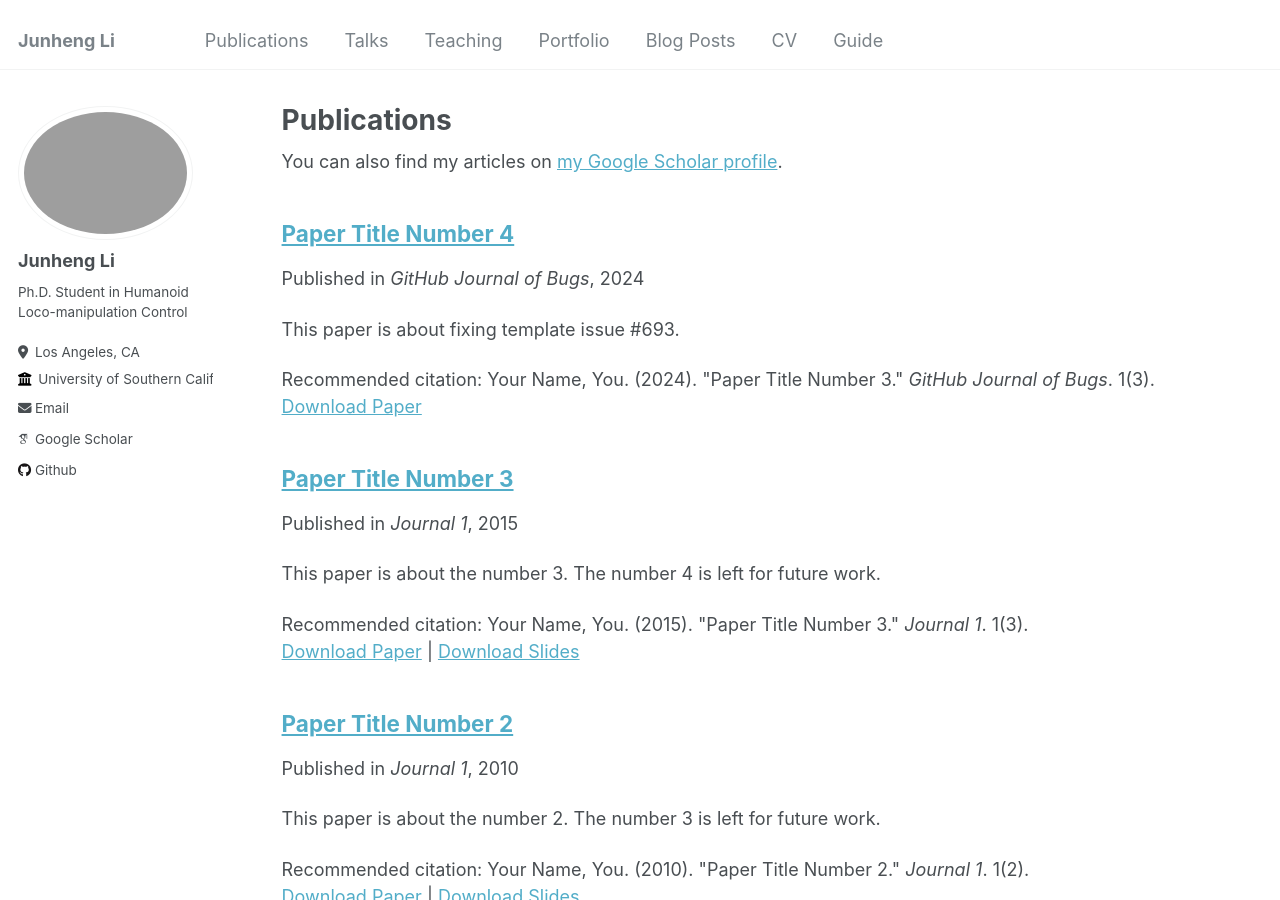
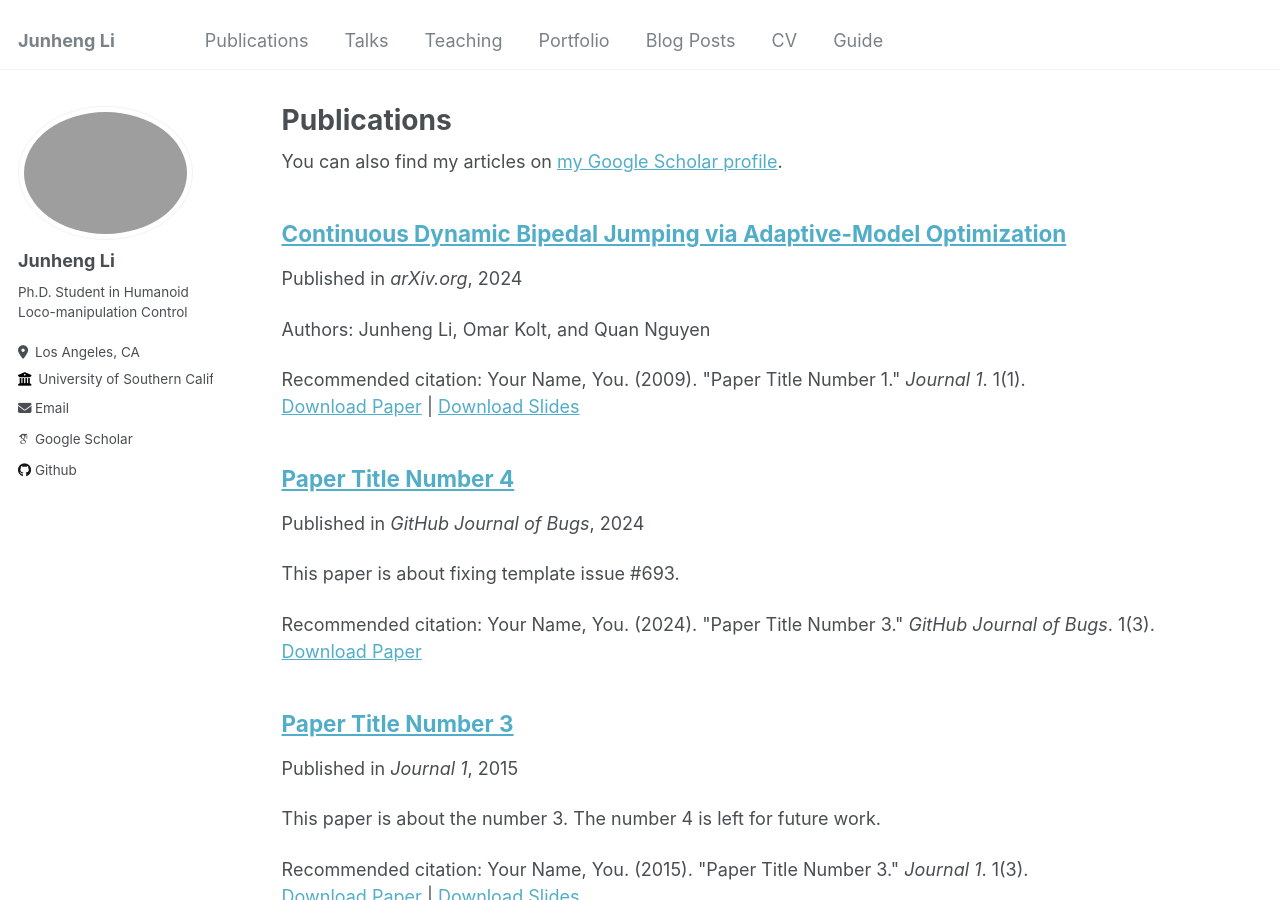
Before and after one commit to junhengl/junhengl.github.io, a Jekyll site: the page built from _pages/publications.md, in a window 1280 px wide and 900 px high. Built offline with Jekyll 4.4.1, drawn with Linux system fonts in a browser that asks for light colours; some web fonts are replaced; a file with an impossible date is left out.

Commit message:
Update 2009-10-01-paper-title-number-1.md

```diff
--- a/_publications/2009-10-01-paper-title-number-1.md
+++ b/_publications/2009-10-01-paper-title-number-1.md
@@ -2,12 +2,12 @@
 title: "Continuous Dynamic Bipedal Jumping via Adaptive-Model Optimization"
 collection: publications
 permalink: /publication/2009-10-01-paper-title-number-1
-date: #
+date: 2024-04-24
 excerpt: 'Authors: Junheng Li, Omar Kolt, and Quan Nguyen'
 paperurl: 'https://arxiv.org/abs/2404.11807'
-venue: #'Journal 1'
-slidesurl: #'http://academicpages.github.io/files/slides1.pdf'
-citation: #'Your Name, You. (2009). &quot;Paper Title Number 1.&quot; <i>Journal 1</i>. 1(1).'
+venue: 'arXiv.org'
+slidesurl: 'http://academicpages.github.io/files/slides1.pdf'
+citation: 'Your Name, You. (2009). &quot;Paper Title Number 1.&quot; <i>Journal 1</i>. 1(1).'
 ---
 
 Abstract: Dynamic and continuous jumping remains an open yet challenging problem in bipedal robot control. The choice of dynamic models in trajectory optimization (TO) problems plays a huge role in trajectory accuracy and computation efficiency, which normally cannot be ensured simultaneously. In this letter, we propose a novel adaptive-model optimization approach, a unified framework of Adaptive-model TO and Adaptive-frequency Model Predictive Control (MPC), to effectively realize continuous and robust jumping on HECTOR bipedal robot. The proposed Adaptive-model TO fuses adaptive-fidelity dynamics modeling of bipedal jumping motion for model fidelity necessities in different jumping phases to ensure trajectory accuracy and computation efficiency. In addition, conventional approaches have unsynchronized sampling frequencies in TO and real-time control, causing the framework to have mismatched modeling resolutions. We adapt MPC sampling frequency based on TO trajectory resolution in different phases for effective trajectory tracking. In hardware experiments, we have demonstrated robust and dynamic jumps covering a distance of up to 40 cm (57% of robot height). To verify the repeatability of this experiment, we run 53 jumping experiments and achieve 90% success rate. In continuous jumps, we demonstrate continuous bipedal jumping with terrain height perturbations (up to 5 cm) and discontinuities (up to 20 cm gap).
```
